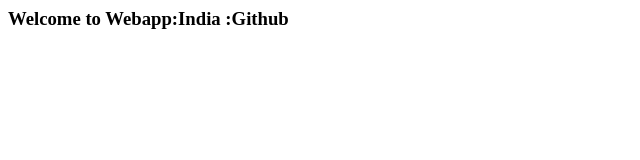
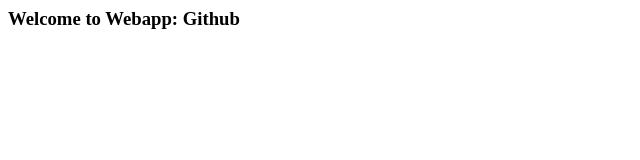
Before and after one commit to sudhakarreddyb/sample, a plain HTML site: page index.html in a window 1280 px wide. Shown: the full height of the page, 0-640 px from the left. Drawn offline with Linux system fonts and the light colour scheme.

Commit message:
Update index.html

```diff
--- a/index.html
+++ b/index.html
@@ -5,7 +5,7 @@
 
 <body>
 
-<h3>Welcome to Webapp:India :Github </h3>
+<h3>Welcome to Webapp: Github </h3>
 
 </body>
 </html>
```
